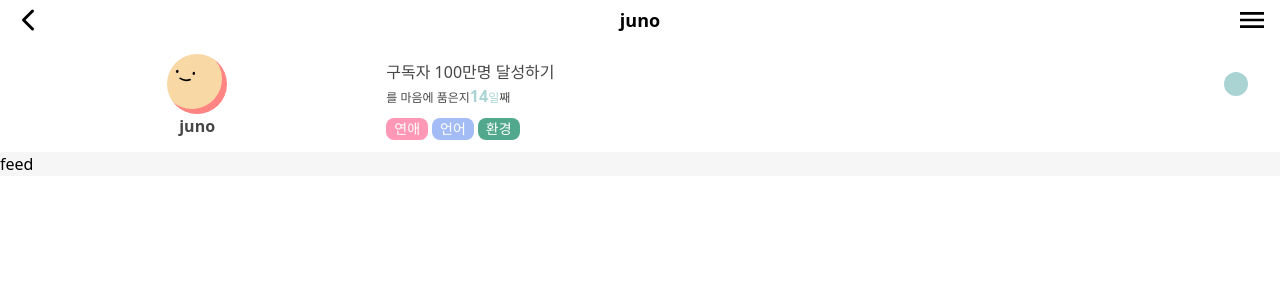
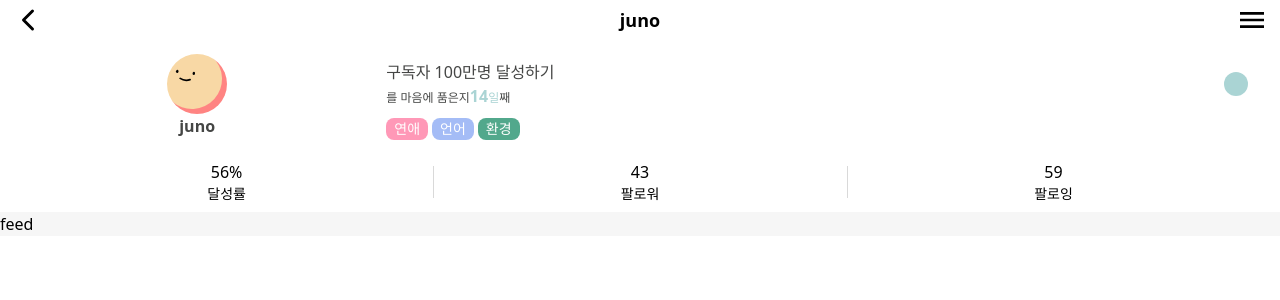
Before and after one commit to ggumms/ggumtle, a React (Vite) app in the folder frontend/: page /user/1 in a window 1280 px wide. Shown: the top 300 px of the page. Built offline with nearby package versions, Linux system fonts and the light colour scheme.

Commit message:
[FE] Feat #70: 달성률, 팔로워, 팔로잉
Change-Id: I50d687af7cf78421b1b2cfd8e9a4a171c86ae923

```diff
--- /dev/null
+++ b/frontend/src/pages/UserPage/components/NumInfo.tsx
@@ -0,0 +1,27 @@
+import { Link } from 'react-router-dom'
+
+const NumInfo = () => {
+	const achieve = 56
+	const follower = 43
+	const following = 59
+	return (
+		<div className="flex justify-around items-center py-2">
+			<Link to="/" className="flex flex-col justify-center items-center w-1/3">
+				<span>{achieve}%</span>
+				<span className="text-sm font-light">달성률</span>
+			</Link>
+			<div className="h-8 bg-unActive w-[0.3px]"></div>
+			<Link to="/" className="flex flex-col justify-center items-center w-1/3">
+				<span>{follower}</span>
+				<span className="text-sm font-light">팔로워</span>
+			</Link>
+			<div className="h-8 bg-unActive w-[0.3px]"></div>
+			<Link to="/" className="flex flex-col justify-center items-center w-1/3">
+				<span>{following}</span>
+				<span className="text-sm font-light">팔로잉</span>
+			</Link>
+		</div>
+	)
+}
+
+export default NumInfo
--- a/frontend/src/pages/UserPage/components/ProfileSection.tsx
+++ b/frontend/src/pages/UserPage/components/ProfileSection.tsx
@@ -1,6 +1,7 @@
 import InterestTag from '../../../components/InterestTag'
 import ProfileBucket from '../../../components/ProfileBucket'
 import { UserInfoType } from '../../../interfaces'
+import NumInfo from './NumInfo'
 
 const ProfileSection = () => {
 	const userInfo: UserInfoType = {
@@ -20,8 +21,9 @@ const ProfileSection = () => {
 	const { bucketTitle, color, dayCount } = userInfo
 	const category: string[] = ['연애', '언어', '환경']
 	return (
-		<div className="flex bg-white items-center justify-around px-5 py-3">
-			<div className='flex flex-col items-center justify-center w-2/5'>
+		<div className='bg-white px-5'>
+			<div className="flex items-center justify-around py-3">
+				<div className="flex flex-col items-center justify-center w-2/5">
 					{/* @TODO: 추후 실제 프로필 이미지로 변경 */}
 					<svg
 						viewBox="0 0 36 36"
@@ -52,20 +54,40 @@ const ProfileSection = () => {
 									fill="none"
 									stroke-linecap="round"
 								></path>
-							<rect x="12" y="14" width="1.5" height="2" rx="1" stroke="none" fill="#000000"></rect>
-							<rect x="22" y="14" width="1.5" height="2" rx="1" stroke="none" fill="#000000"></rect>
+								<rect
+									x="12"
+									y="14"
+									width="1.5"
+									height="2"
+									rx="1"
+									stroke="none"
+									fill="#000000"
+								></rect>
+								<rect
+									x="22"
+									y="14"
+									width="1.5"
+									height="2"
+									rx="1"
+									stroke="none"
+									fill="#000000"
+								></rect>
 							</g>
 						</g>
 					</svg>
-        <p className='font-semibold text-point1'>juno</p>
+					<p className="font-semibold text-point1">juno</p>
 				</div>
-			<div className='w-full'>
+				<div className="w-full">
 					<ProfileBucket title={bucketTitle} color={color} dayCount={dayCount} isLock={null} />
 					<div className="bg-white px-3">
-					{category.map((cate) => (
-						<InterestTag tag={cate} />
+						{category.map((cate, index) => (
+							<InterestTag tag={cate} key={index}/>
 						))}
 					</div>
+				</div>
+			</div>
+			<div>
+				<NumInfo />
 			</div>
 		</div>
 	)
```
Lines whose indentation alone changed are shown as unchanged.
